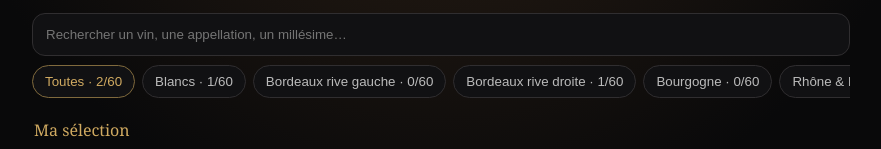
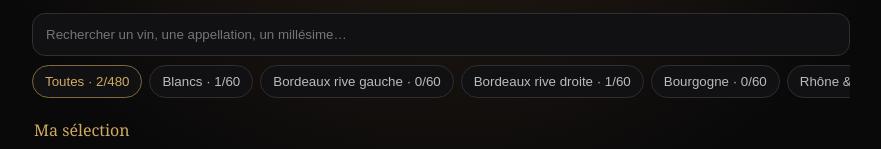
Before and after one commit to juliencalleau-oss/ma-cave, a plain HTML site: page index.html in a window 1280 px wide. Shown: the part 192-341 px from the top of the page, without its empty margins (199-1080 px from the left). Drawn offline with Linux system fonts and the light colour scheme.

Commit message:
Correction du total global à 480 places

```diff
--- a/index.html
+++ b/index.html
@@ -10,7 +10,7 @@ let filter=0,editId=null;
 const categories=["Blancs","Bordeaux rive gauche","Bordeaux rive droite","Bourgogne","Rhône & Languedoc-Roussillon","Loire & autres régions françaises","Vins étrangers","Pétillants & champagnes"];
 const appellations=["Saint-Émilion Grand Cru","Saint-Émilion","Pomerol","Pauillac","Margaux","Saint-Julien","Saint-Estèphe","Pic Saint-Loup","Châteauneuf-du-Pape","Crozes-Hermitage","Saint-Joseph","Vacqueyras","Maranges","Bourgogne","Bordeaux Supérieur","Crémant de Bordeaux","Autre"];
 const $=x=>document.getElementById(x),save=()=>localStorage.setItem(K,JSON.stringify(bottles)),peak=b=>{let y=new Date().getFullYear();return y>=b.start&&y<=b.end};
-function render(){let q=$( "search").value.toLowerCase();$( "count").textContent=bottles.length;$( "free").textContent=480-bottles.length;$( "peak").textContent=bottles.filter(peak).length;$( "chips").innerHTML=["Toutes",...categories].map((name,i)=>{let n=i===0?bottles.length:bottles.filter(b=>b.zone===i).length;return '<button class="chip '+(filter===i?"on":"")+'" onclick="setFilter('+i+')">'+name+' · '+n+'/60</button>'}).join("");let a=bottles.filter(b=>(filter===0||b.zone===filter)&&(!q||(b.wine+" "+b.app+" "+b.vintage).toLowerCase().includes(q))).sort((x,y)=>x.zone-y.zone||x.row-y.row||x.pos-y.pos);$( "list").innerHTML=a.length?a.map(card).join(""):'<div class="empty">Aucune bouteille.</div>'}
+function render(){let q=$( "search").value.toLowerCase();$( "count").textContent=bottles.length;$( "free").textContent=480-bottles.length;$( "peak").textContent=bottles.filter(peak).length;$( "chips").innerHTML=["Toutes",...categories].map((name,i)=>{let n=i===0?bottles.length:bottles.filter(b=>b.zone===i).length;let total=i===0?480:60;return '<button class="chip '+(filter===i?"on":"")+'" onclick="setFilter('+i+')">'+name+' · '+n+'/'+total+'</button>'}).join("");let a=bottles.filter(b=>(filter===0||b.zone===filter)&&(!q||(b.wine+" "+b.app+" "+b.vintage).toLowerCase().includes(q))).sort((x,y)=>x.zone-y.zone||x.row-y.row||x.pos-y.pos);$( "list").innerHTML=a.length?a.map(card).join(""):'<div class="empty">Aucune bouteille.</div>'}
 function setFilter(z){filter=+z;render()}
 function esc(s){return String(s).replace(/[&<>"]/g,c=>({"&":"&amp;","<":"&lt;",">":"&gt;",'"':"&quot;"}[c]))}
 function card(b){return '<article class="card" onclick="openDetail('+b.id+')"><div class="top"><div><div class="wine">'+esc(b.wine)+'</div><div class="app">'+esc(b.app)+'</div></div><div class="year">'+b.vintage+'</div></div><div class="tags"><span class="tag">'+esc(categories[b.zone-1])+' · Rangée '+b.row+' · Position '+b.pos+'</span><span class="tag '+(peak(b)?"now":"")+'">'+(peak(b)?"À boire maintenant":"Apogée "+b.start+"–"+b.end)+'</span></div><div class="actions"><button class="act loc" onclick="event.stopPropagation();locate('+b.id+')">⌖ Localiser</button><button class="act viv" onclick="event.stopPropagation();vivino('+b.id+')">V Vivino</button><button class="act del" onclick="event.stopPropagation();removeBottle('+b.id+')">×</button></div></article>'}
```
